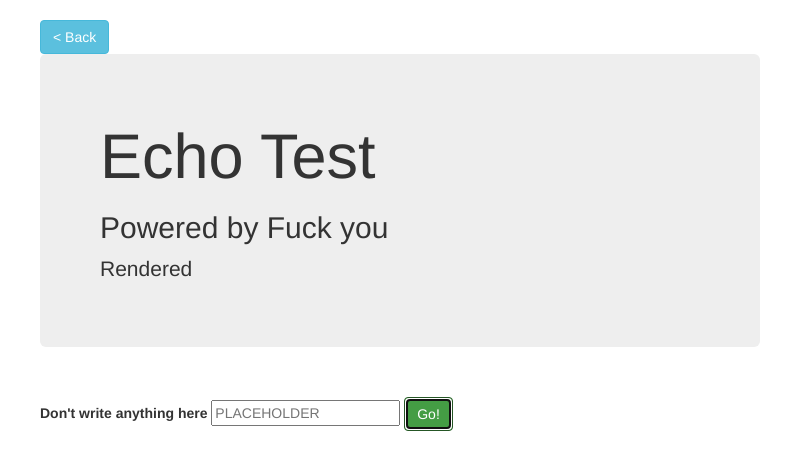
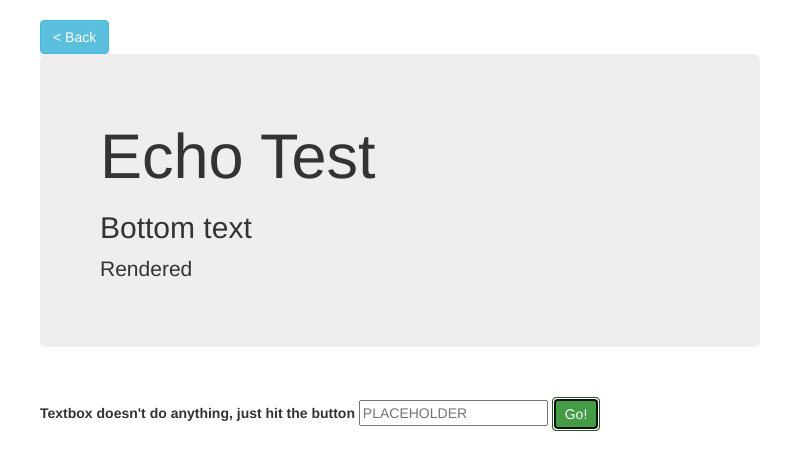
Before and after one commit to jose01carrillo30/electron-python-mysql-demo, an Electron app: page gui/echo.html in a window 800 px wide. Both pictures are taken after a click on the button "Go!". Drawn offline with nearby package versions, Linux system fonts and the light colour scheme; no server answers.

Commit message:
renamed some of the text labels

```diff
--- a/gui/echo.html
+++ b/gui/echo.html
@@ -11,12 +11,12 @@
 
     <div class="jumbotron">
       <h1>Echo Test</h1>
-      <h2>Powered by Fuck you</h2>
+      <h2>Bottom text</h2>
       <p>Rendered</p>
     </div>
     <br>
-    <label>Don't write anything here</label>
-    <input id="shit" type="text" placeholder="PLACEHOLDER"/>
+    <label>Textbox doesn't do anything, just hit the button</label>
+    <input id="echopage" type="text" placeholder="PLACEHOLDER"/>
     <button class="btn btn-success" onclick="do_shit()">Go!</button>
 
   </div>
--- a/gui/linkers/echoer.js
+++ b/gui/linkers/echoer.js
@@ -2,8 +2,8 @@ function do_shit() {
   var ps = require("python-shell")
   var path = require("path")
 
-  var shit = document.getElementById("shit").value
-  document.getElementById("shit").value = "";
+  var shit = document.getElementById("echopage").value
+  document.getElementById("echopage").value = "";
 
   var options = {
     scriptPath : path.join(__dirname, '/../engine/'),
```
Also changed, not shown: gui/gui.html (+1 -1 lines).
